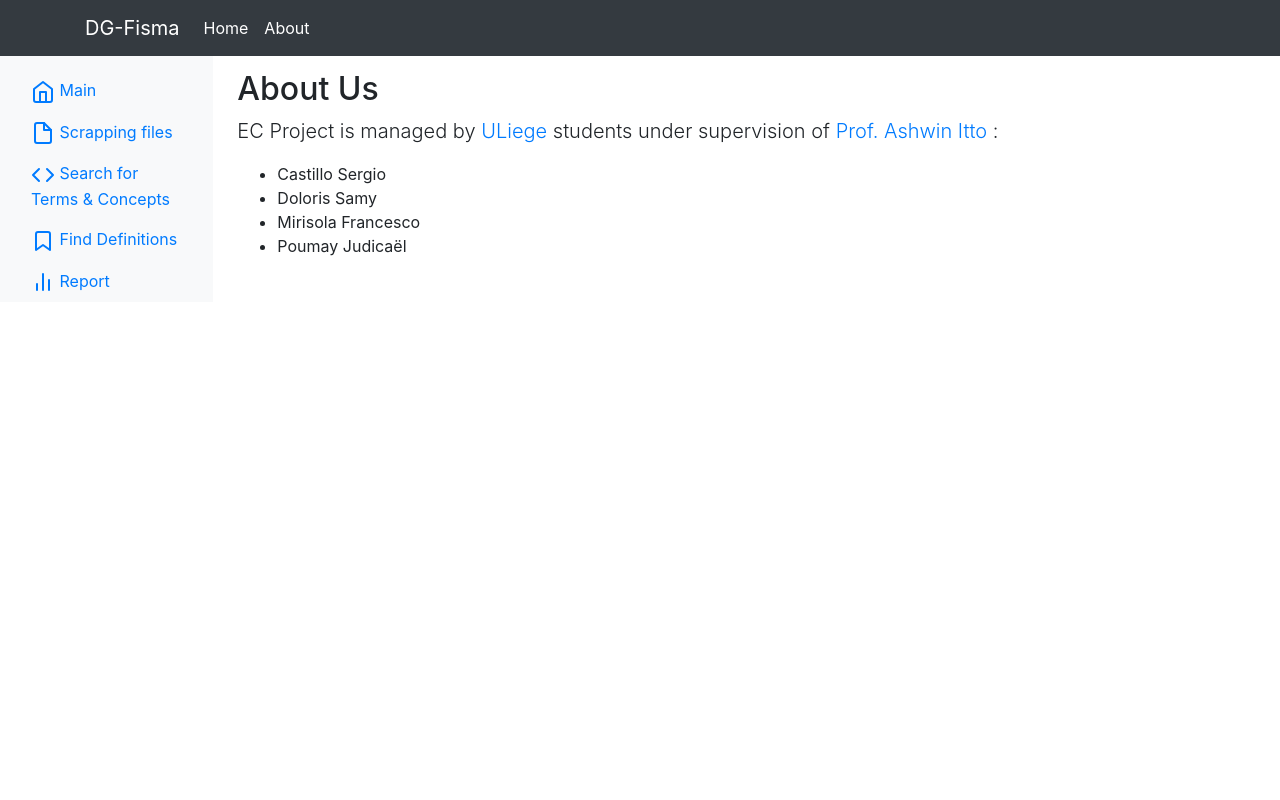
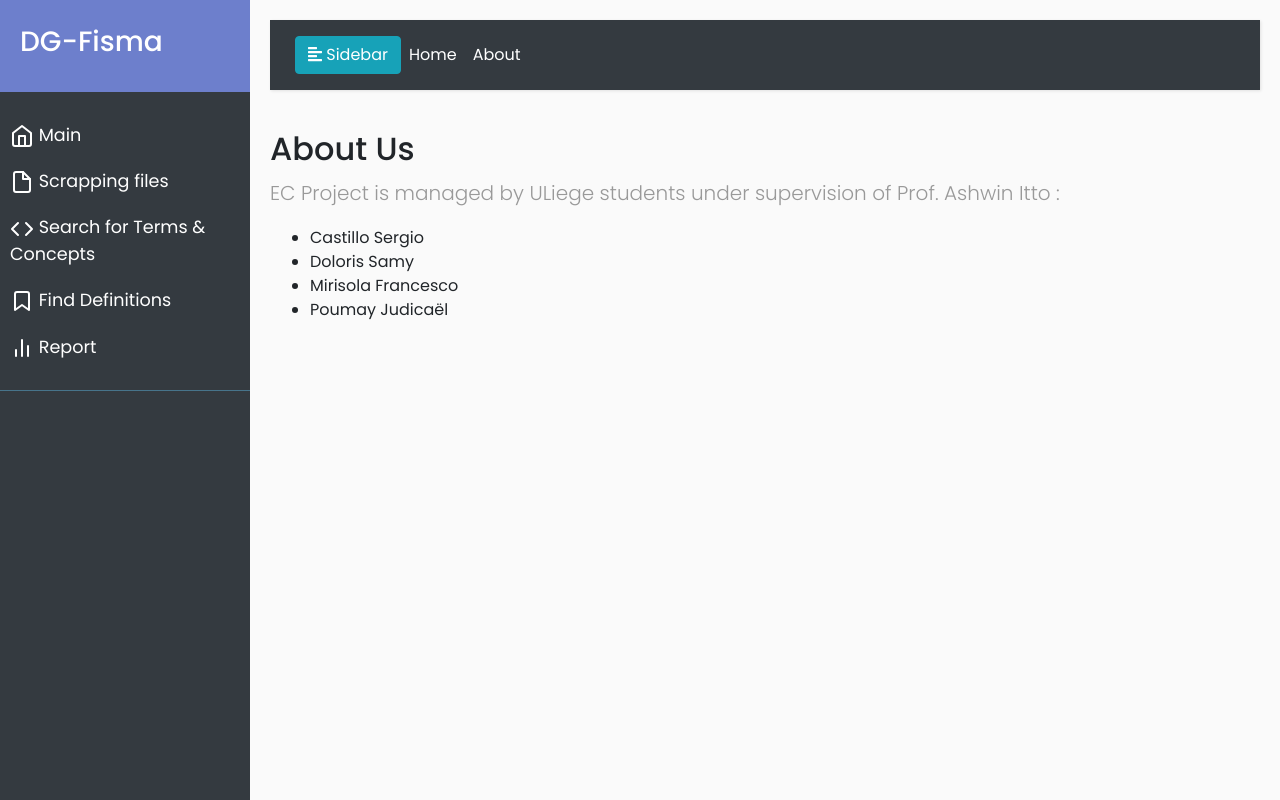
Before and after one commit to Bortrex/heroku-web_EC, a Flask app: page /about in a window 1280 px wide. Run offline with Flask 2, Linux system fonts and the light colour scheme; some libraries are stand-ins or nearby versions.

Commit message:
layout 0.2

```diff
--- /dev/null
+++ b/static/style.css
@@ -0,0 +1,169 @@
+/*
+    DEMO STYLE
+*/
+
+@import "https://fonts.googleapis.com/css?family=Poppins:300,400,500,600,700";
+body {
+    font-family: 'Poppins', sans-serif;
+    background: #fafafa;
+}
+
+p {
+    font-family: 'Poppins', sans-serif;
+    font-size: 1.1em;
+    font-weight: 300;
+    line-height: 1.7em;
+    color: #999;
+}
+
+a,
+a:hover,
+a:focus {
+    color: inherit;
+    text-decoration: none;
+    transition: all 0.3s;
+}
+
+.navbar {
+    padding: 15px 10px;
+    background: #fff;
+    border: none;
+    border-radius: 0;
+    margin-bottom: 40px;
+    box-shadow: 1px 1px 3px rgba(0, 0, 0, 0.1);
+}
+
+.navbar-btn {
+    box-shadow: none;
+    outline: none !important;
+    border: none;
+}
+
+.line {
+    width: 100%;
+    height: 1px;
+    border-bottom: 1px dashed #ddd;
+    margin: 40px 0;
+}
+
+/* ---------------------------------------------------
+    SIDEBAR STYLE
+----------------------------------------------------- */
+
+.wrapper {
+    display: flex;
+    width: 100%;
+    align-items: stretch;
+}
+
+#sidebar {
+    min-width: 250px;
+    max-width: 250px;
+    background: #343a40;
+    color: #fff;
+    transition: all 0.3s;
+}
+
+#sidebar.active {
+    margin-left: -250px;
+}
+
+#sidebar .sidebar-header {
+    padding: 20px;
+    background: #6d7fcc;
+}
+
+#sidebar ul.components {
+    padding: 20px 0;
+    border-bottom: 1px solid #47748b;
+}
+
+#sidebar ul p {
+    color: #fff;
+    padding: 10px;
+}
+
+#sidebar ul li a {
+    padding: 10px;
+    font-size: 1.1em;
+    display: block;
+}
+
+#sidebar ul li a:hover {
+    color: #7386D5;
+    background: #fff;
+}
+
+#sidebar ul li.active>a,
+a[aria-expanded="true"] {
+    color: #fff;
+    background: #6d7fcc;
+}
+
+a[data-toggle="collapse"] {
+    position: relative;
+}
+
+.dropdown-toggle::after {
+    display: block;
+    position: absolute;
+    top: 50%;
+    right: 20px;
+    transform: translateY(-50%);
+}
+
+ul ul a {
+    font-size: 0.9em !important;
+    padding-left: 30px !important;
+    background: #6d7fcc;
+}
+
+ul.CTAs {
+    padding: 20px;
+}
+
+ul.CTAs a {
+    text-align: center;
+    font-size: 0.9em !important;
+    display: block;
+    border-radius: 5px;
+    margin-bottom: 5px;
+}
+
+a.download {
+    background: #fff;
+    color: #7386D5;
+}
+
+a.article,
+a.article:hover {
+    background: #6d7fcc !important;
+    color: #fff !important;
+}
+
+/* ---------------------------------------------------
+    CONTENT STYLE
+----------------------------------------------------- */
+
+#content {
+    width: 100%;
+    padding: 20px;
+    min-height: 100vh;
+    transition: all 0.3s;
+}
+
+/* ---------------------------------------------------
+    MEDIAQUERIES
+----------------------------------------------------- */
+
+@media (max-width: 768px) {
+    #sidebar {
+        margin-left: -250px;
+    }
+    #sidebar.active {
+        margin-left: 0;
+    }
+    #sidebarCollapse span {
+        display: none;
+    }
+}
--- a/templates/includes/_navigationBar.html
+++ b/templates/includes/_navigationBar.html
@@ -1,6 +1,14 @@
-<nav class="navbar navbar-expand-md navbar-dark bg-dark fixed-top">
-<div class="container">
-  <a class="navbar-brand" href="https://ec.europa.eu/info/departments/financial-stability-financial-services-and-capital-markets-union_en">DG-Fisma</a>
+{#<nav class="navbar navbar-expand-md navbar-dark bg-dark fixed-top">#}
+<nav class="navbar navbar-expand-lg navbar-dark bg-dark">
+{#<div class="container">#}
+<div class="container-fluid">
+
+    <button type="button" id="sidebarCollapse" class="btn btn-info">
+        <i class="fas fa-align-left"></i>
+        <span>Sidebar</span>
+    </button>
+
+{#  <a class="navbar-brand" href="https://ec.europa.eu/info/departments/financial-stability-financial-services-and-capital-markets-union_en">DG-Fisma</a>#}
 
   <button class="navbar-toggler" type="button" data-toggle="collapse" data-target="#navbarsExampleDefault" aria-controls="navbarsExampleDefault" aria-expanded="false" aria-label="Toggle navigation">
     <span class="navbar-toggler-icon"></span>
@@ -8,6 +16,7 @@
 
   <div class="collapse navbar-collapse" id="navbarsExampleDefault">
     <ul class="navbar-nav mr-auto">
+{#      <ul class="nav navbar-nav ml-auto">#}
 
       <li class="nav-item active">
         <a class="nav-link" href="/">Home <span class="sr-only">(current)</span></a>
@@ -33,5 +42,6 @@
 {#      <button class="btn btn-secondary my-2 my-sm-0" type="submit">Search</button>#}
 {#    </form>#}
   </div>
+
 </div>
 </nav>
--- a/templates/includes/_sideBarLeft.html
+++ b/templates/includes/_sideBarLeft.html
@@ -1,6 +1,56 @@
-<nav class="col-md-2 d-none d-md-block bg-light sidebar" style="padding-top: 70px">
-          <div class="sidebar-sticky">
-            <ul class="nav flex-column">
+{#<nav class="col-md-2 d-none d-md-block bg-light sidebar " style="padding-top: 70px">#}
+<nav id="sidebar" >
+
+        <div class="sidebar-header" >
+            <a class="navbar-brand" href="https://ec.europa.eu/info/departments/financial-stability-financial-services-and-capital-markets-union_en">
+            <h3>DG-Fisma</h3>
+            </a>
+        </div>
+
+{#        <ul class="list-unstyled components">#}
+{#                #}
+{#                <li class="active">#}
+{#                    <a href="#homeSubmenu" data-toggle="collapse" aria-expanded="false" class="dropdown-toggle">Home</a>#}
+{#                    <ul class="collapse list-unstyled" id="homeSubmenu">#}
+{#                        <li>#}
+{#                            <a href="#">Home 1</a>#}
+{#                        </li>#}
+{#                        <li>#}
+{#                            <a href="#">Home 2</a>#}
+{#                        </li>#}
+{#                        <li>#}
+{#                            <a href="#">Home 3</a>#}
+{#                        </li>#}
+{#                    </ul>#}
+{#                </li>#}
+{#                <li>#}
+{#                    <a href="#">About</a>#}
+{#                </li>#}
+{#                <li>#}
+{#                    <a href="#pageSubmenu" data-toggle="collapse" aria-expanded="false" class="dropdown-toggle">Pages</a>#}
+{#                    <ul class="collapse list-unstyled" id="pageSubmenu">#}
+{#                        <li>#}
+{#                            <a href="#">Page 1</a>#}
+{#                        </li>#}
+{#                        <li>#}
+{#                            <a href="#">Page 2</a>#}
+{#                        </li>#}
+{#                        <li>#}
+{#                            <a href="#">Page 3</a>#}
+{#                        </li>#}
+{#                    </ul>#}
+{#                </li>#}
+{#                <li>#}
+{#                    <a href="#">Portfolio</a>#}
+{#                </li>#}
+{#                <li>#}
+{#                    <a href="#">Contact</a>#}
+{#                </li>#}
+{#            </ul>#}
+
+{#          <div class="sidebar-sticky ">#}
+{#            <ul class="nav flex-column">#}
+              <ul class="list-unstyled components">
               <li class="nav-item">
                 <a class="nav-link active" href="/">
                   <svg xmlns="http://www.w3.org/2000/svg" width="24" height="24" viewBox="0 0 24 24" fill="none" stroke="currentColor" stroke-width="2" stroke-linecap="round" stroke-linejoin="round" class="feather feather-home"><path d="M3 9l9-7 9 7v11a2 2 0 0 1-2 2H5a2 2 0 0 1-2-2z"></path><polyline points="9 22 9 12 15 12 15 22"></polyline></svg>
@@ -22,7 +72,6 @@
               </li>
               <li class="nav-item">
                 <a class="nav-link" href="/defs">
-{#                  <svg xmlns="http://www.w3.org/2000/svg" width="24" height="24" viewBox="0 0 24 24" fill="none" stroke="currentColor" stroke-width="2" stroke-linecap="round" stroke-linejoin="round" class="feather feather-users"><path d="M17 21v-2a4 4 0 0 0-4-4H5a4 4 0 0 0-4 4v2"></path><circle cx="9" cy="7" r="4"></circle><path d="M23 21v-2a4 4 0 0 0-3-3.87"></path><path d="M16 3.13a4 4 0 0 1 0 7.75"></path></svg>#}
                   <svg xmlns="http://www.w3.org/2000/svg" width="24" height="24" viewBox="0 0 24 24" fill="none" stroke="currentColor" stroke-width="2" stroke-linecap="round" stroke-linejoin="round" class="feather feather-bookmark"><path d="M19 21l-7-5-7 5V5a2 2 0 0 1 2-2h10a2 2 0 0 1 2 2z"></path></svg>
                     Find Definitions
                 </a>
@@ -33,13 +82,6 @@
                   Report
                 </a>
               </li>
-{#              <li class="nav-item">#}
-{#                <a class="nav-link" href="#">#}
-{#                  <svg xmlns="http://www.w3.org/2000/svg" width="24" height="24" viewBox="0 0 24 24" fill="none" stroke="currentColor" stroke-width="2" stroke-linecap="round" stroke-linejoin="round" class="feather feather-layers"><polygon points="12 2 2 7 12 12 22 7 12 2"></polygon><polyline points="2 17 12 22 22 17"></polyline><polyline points="2 12 12 17 22 12"></polyline></svg>#}
-{#                  Integrations#}
-{#                </a>#}
-{#              </li>#}
             </ul>
-
-      </div>
+{#          </div>#}
 </nav>
--- a/templates/layout.html
+++ b/templates/layout.html
@@ -3,37 +3,59 @@
 <head>
     <meta charset="UTF-8">
     <meta name="viewport" content="width=device-width, initial-scale=1, shrink-to-fit=no">
+    <meta http-equiv="X-UA-Compatible" content="IE=edge">
+
     <title>DG-Fisma_Flask</title>
     <link rel='stylesheet' href="https://stackpath.bootstrapcdn.com/bootstrap/4.3.1/css/bootstrap.min.css">
 {#    <link href="/docs/4.3/dist/css/bootstrap.min.css" rel="stylesheet" integrity="sha384-ggOyR0iXCbMQv3Xipma34MD+dH/1fQ784/j6cY/iJTQUOhcWr7x9JvoRxT2MZw1T" crossorigin="anonymous">#}
 {#    <link rel="canonical" href="https://getbootstrap.com/docs/4.3/examples/starter-template/">#}
 {#    <link href="starter-template.css" rel="stylesheet">#}
 
+    <!-- Font Awesome JS -->
+    <script defer src="https://use.fontawesome.com/releases/v5.0.13/js/solid.js" integrity="sha384-tzzSw1/Vo+0N5UhStP3bvwWPq+uvzCMfrN1fEFe+xBmv1C/AtVX5K0uZtmcHitFZ" crossorigin="anonymous"></script>
+    <script defer src="https://use.fontawesome.com/releases/v5.0.13/js/fontawesome.js" integrity="sha384-6OIrr52G08NpOFSZdxxz1xdNSndlD4vdcf/q2myIUVO0VsqaGHJsB0RaBE01VTOY" crossorigin="anonymous"></script>
+{#        <!-- Our Custom CSS -->#}
+    <link rel="stylesheet" href="static/style.css">
+
 {#    and intent to bring the progress bar#}
     <script src="https://ajax.googleapis.com/ajax/libs/jquery/3.4.1/jquery.min.js"></script>
-{#    <script type='text/javascript' src="/static/js_utils/upload.js" ></script>#}
+
+    <!-- to add our own js code -->
+    {#    <script type='text/javascript' src="/static/js_utils/upload.js" ></script>#}
 {#    <script type='text/javascript' src="/static/js_utils/naming.js" ></script>#}
+
 </head>
 
 <body>
+    <div class="wrapper">
+    {% include 'includes/_sideBarLeft.html' %}
+{#    {% include 'includes/_navigationBar.html' %}#}
 
+
+{#   <div class="container-fluid">#}
+   <div id="content">
    {% include 'includes/_navigationBar.html' %}
-
-{#   <main role="main" class="container">#}
-{#   <div class="starter-template" style="padding-top: 70px">#}
-{#    {% block body %} {% endblock %} {# to not repeat at each html#}
-{#   </div>#}
-{#    </main>#}
-   <div class="container-fluid">
-      <div class="row">
-        {% include 'includes/_sideBarLeft.html' %}
-        <main role="main" class="col-md-9 ml-sm-auto col-lg-10 px-4" style="padding-top: 70px">
+{#      <div class="row">#}
+{#        {% include 'includes/_sideBarLeft.html' %}#}
+{#        <main role="main" class="col-md-9 ml-sm-auto col-lg-10 px-4" style="padding-top: 70px">#}
           {% block body %} {% endblock %} {# to not repeat at each html#}
-        </main>
-      </div>
+{#        </main>#}
+{#      </div>#}
    </div>
 
+
+    </div>
     <script src="https://stackpath.bootstrapcdn.com/bootstrap/4.3.1/js/bootstrap.min.js" integrity="sha384-JjSmVgyd0p3pXB1rRibZUAYoIIy6OrQ6VrjIEaFf/nJGzIxFDsf4x0xIM+B07jRM" crossorigin="anonymous"></script>
 {#    <script src="https://code.jquery.com/jquery-3.3.1.slim.min.js" integrity="sha384-q8i/X+965DzO0rT7abK41JStQIAqVgRVzpbzo5smXKp4YfRvH+8abtTE1Pi6jizo" crossorigin="anonymous"></script>#}
+
+    <!-- to add the function to collapse the sidebar -->
+    <script type="text/javascript">
+        $(document).ready(function () {
+            $('#sidebarCollapse').on('click', function () {
+                $('#sidebar').toggleClass('active');
+            });
+        });
+    </script>
+
 </body>
 </html>
```
